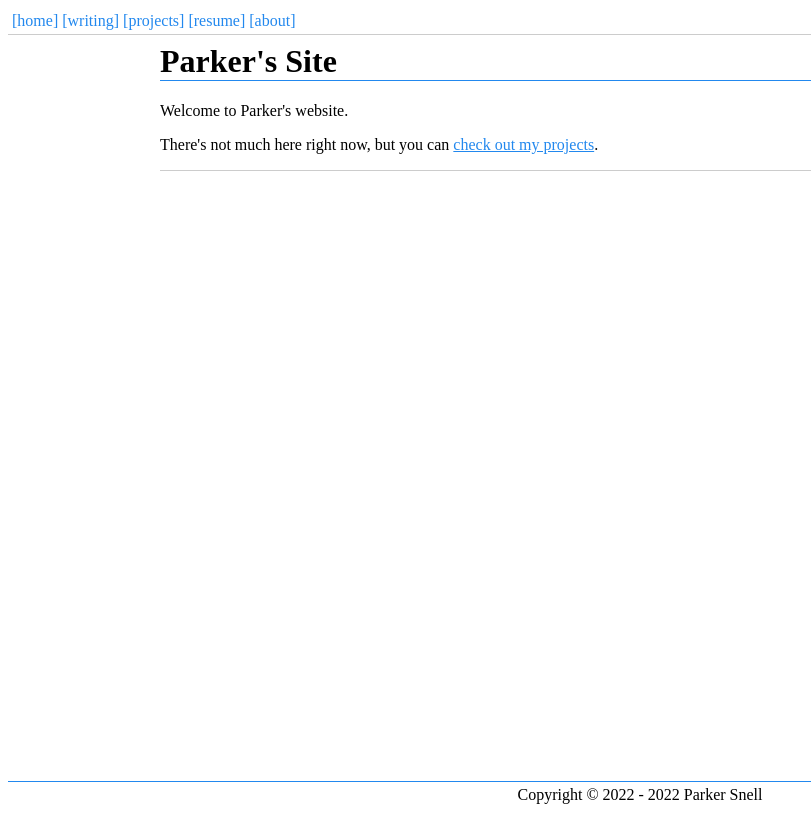
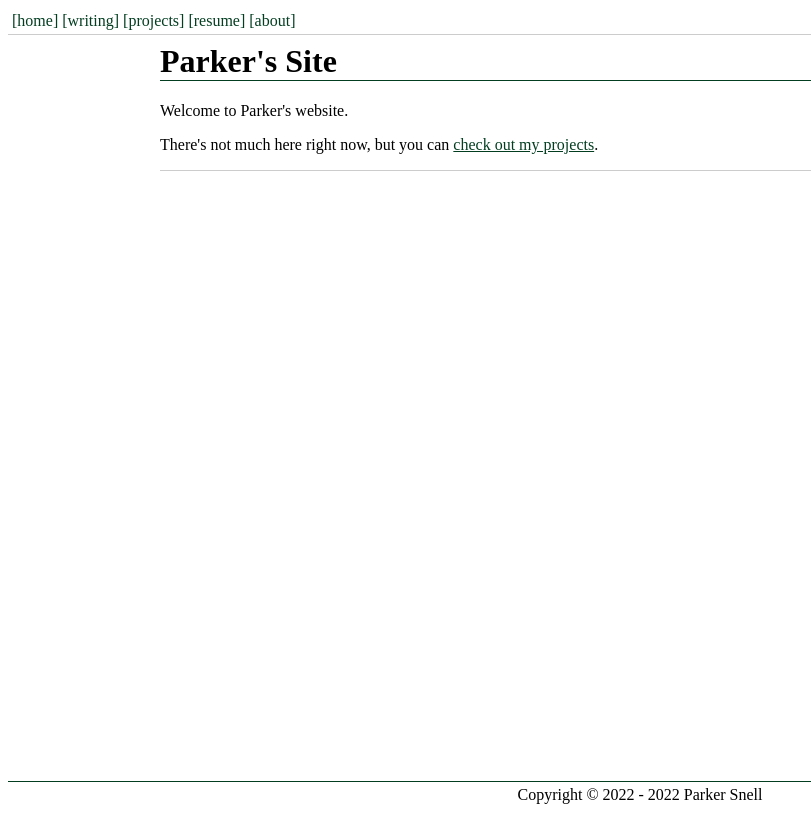
Before and after one commit to parkovski/parkovski.github.io, a SvelteKit app: page / in a window 1280 px wide. Shown: the whole page, without its empty margins (0-811 px from the left). Built offline with nearby package versions, Linux system fonts and the light colour scheme.

Commit message:
greenify this bidness

```diff
--- a/static/global.css
+++ b/static/global.css
@@ -3,7 +3,7 @@
     --color-text: #000;
     --color-text-2: #888;
     --color-text-inv: #fff;
-    --color-link: #28e;
+    --color-link: #033e21; /* #28e */
     --color-link-inv: #fff;
     --color-border: #ccc;
     --color-bg: #fff;
@@ -18,7 +18,7 @@
     --color-text: #fff;
     --color-text-2: #aaa;
     --color-text-inv: #000;
-    --color-link: #8cf;
+    --color-link: #3ba872; /* #8cf */
     --color-link-inv: #000;
     --color-border: #666;
     --color-bg: #111;
```
